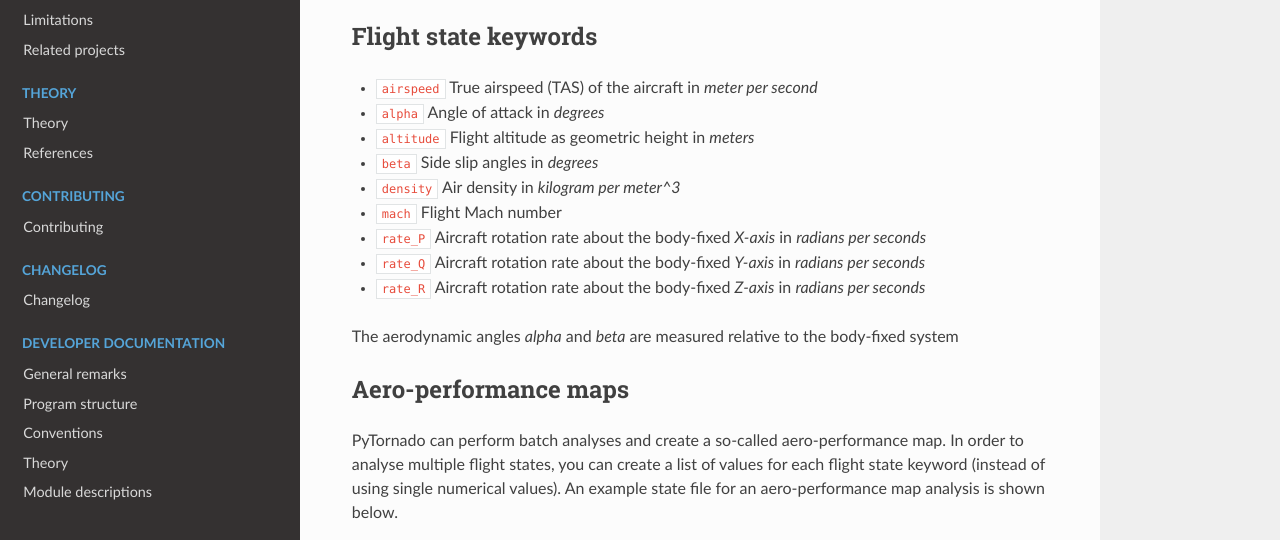
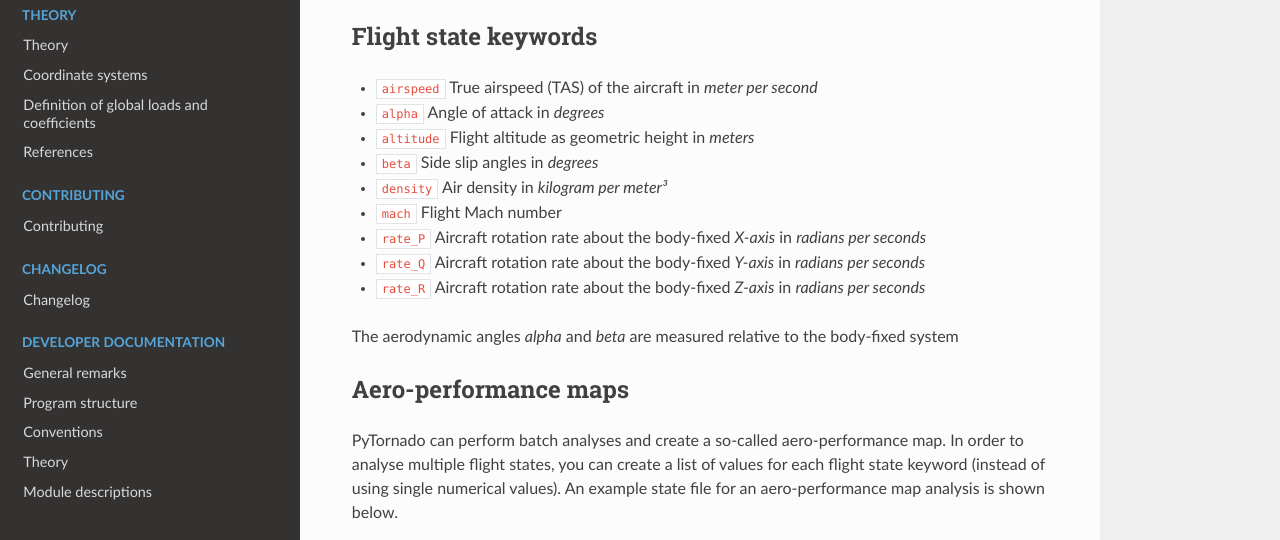
Before and after one commit to airinnova/pytornado, a Sphinx documentation site: the page built from docs/source/user_guide/input_file_state.rst, in a window 1280 px wide and 900 px high, cut to the strip 360-900 px from the top of the window. Built offline with Sphinx 7.4.7 and the Read the Docs theme 2.0.0, drawn with Linux system fonts in a browser that asks for light colours; the version number could not be read and is left out; some of the changed text lies outside the part shown.

Commit message:
Minor documentation update

```diff
--- a/docs/source/conf.py
+++ b/docs/source/conf.py
@@ -86,6 +86,7 @@
 .. |apms| replace:: aero-performance maps
 .. |Apm| replace:: Aero-performance map
 .. |Apms| replace:: Aero-performance maps
+.. |uid| replace:: unique identifier
 .. _FEM: https://en.wikipedia.org/wiki/Finite_element_method
 .. _FE: https://en.wikipedia.org/wiki/Finite_element_method
 .. _aeroelasticity: https://en.wikipedia.org/wiki/Aeroelasticity
--- a/docs/source/index.rst
+++ b/docs/source/index.rst
@@ -36,6 +36,8 @@
    :caption: Theory
 
    theory/index
+   theory/coordinate_systems
+   theory/global_coeffs
    theory/references
 
 .. toctree::
--- /dev/null
+++ b/docs/source/theory/coordinate_systems.rst
@@ -0,0 +1,6 @@
+.. _coordinate_systems:
+
+Coordinate systems
+==================
+
+TODO
--- a/docs/source/user_guide/input_file_state.rst
+++ b/docs/source/user_guide/input_file_state.rst
@@ -15,7 +15,7 @@
 * ``alpha`` Angle of attack in *degrees*
 * ``altitude`` Flight altitude as geometric height in *meters*
 * ``beta`` Side slip angles in *degrees*
-* ``density`` Air density in *kilogram per meter^3*
+* ``density`` Air density in *kilogram per meter³*
 * ``mach`` Flight Mach number
 * ``rate_P`` Aircraft rotation rate about the body-fixed *X-axis* in *radians per seconds*
 * ``rate_Q`` Aircraft rotation rate about the body-fixed *Y-axis* in *radians per seconds*
```
Also changed, not shown: docs/source/theory/global_coeffs.rst (added, +35 -0 lines), docs/source/user_guide/input_file_aircraft.rst (+26 -0 lines).
